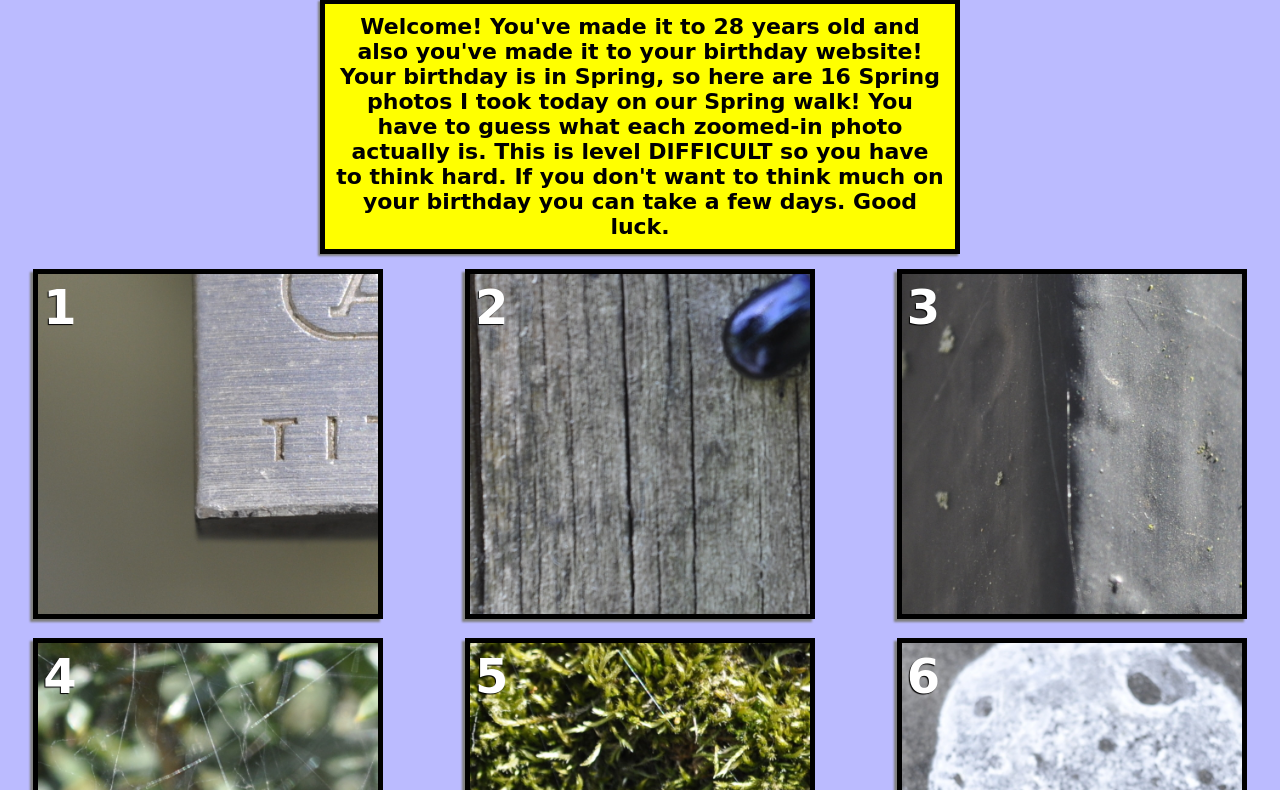
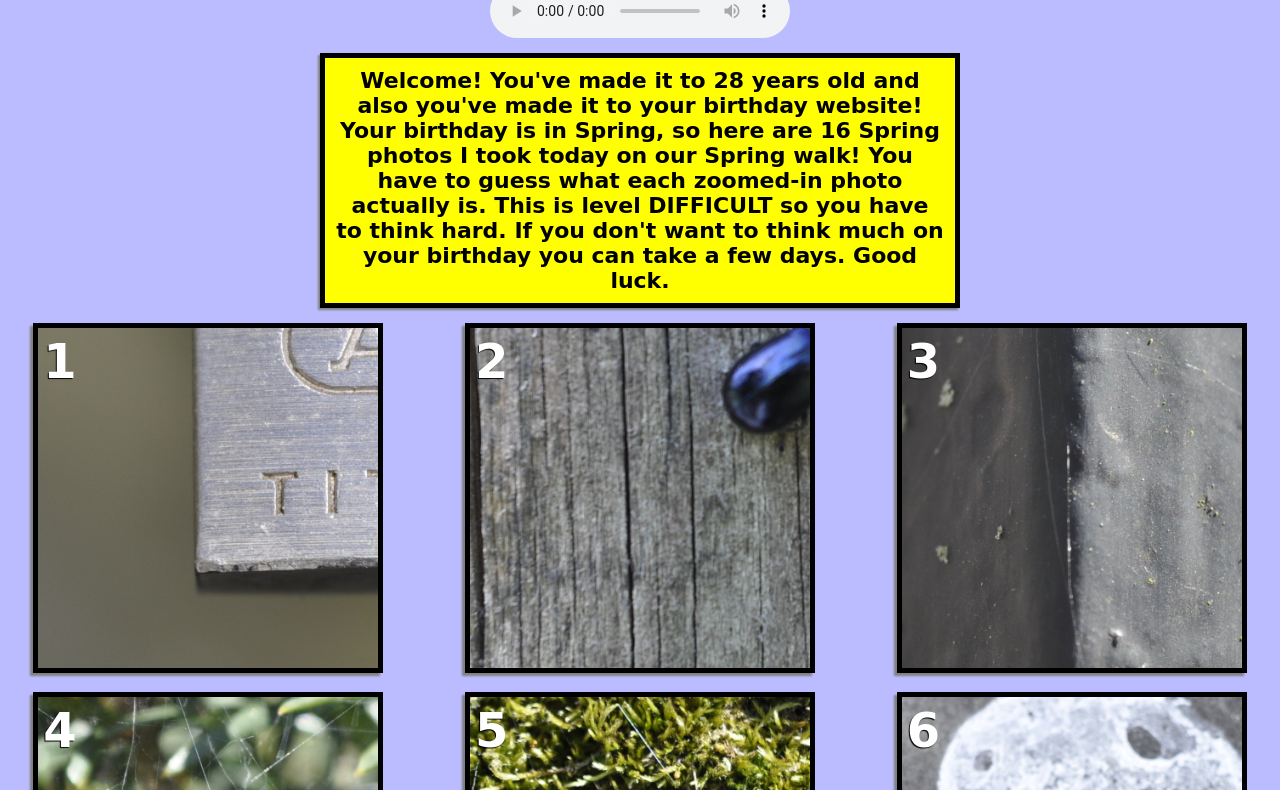
Before and after one commit to braxtonlemmon/brooke-is-28, a plain HTML site: page index.html in a window 1280 px wide. Shown: the part 92-882 px from the top of the page. Drawn offline with Linux system fonts and the light colour scheme; files whose address does not match are found by name; a web font is replaced by a local one.

Commit message:
Add audio controls

```diff
--- a/index.html
+++ b/index.html
@@ -12,7 +12,7 @@
     <header>
       <h1>Brooke's Birthday Game</h1>
     </header>
-    <audio src="https://files.freemusicarchive.org/storage-freemusicarchive-org/music/WFMU/Kevin_Lax/The_New_Birthday_Song_Contest/Kevin_Lax_-_Happy_Birthday.mp3" autoplay="true" loop="true"></audio>
+    <audio src="https://files.freemusicarchive.org/storage-freemusicarchive-org/music/WFMU/Kevin_Lax/The_New_Birthday_Song_Contest/Kevin_Lax_-_Happy_Birthday.mp3" autoplay="true" loop="true" controls="true"></audio>
     <div class="intro">
       <p class="intro-text">
         Welcome! You've made it to 28 years old and also you've made it to your birthday website! Your birthday is in Spring, so here are 16 Spring photos I took today on our Spring walk! You have to guess what each zoomed-in photo actually is. This is level DIFFICULT so you have to think hard. If you don't want to think much on your birthday you can take a few days. Good luck.
```
